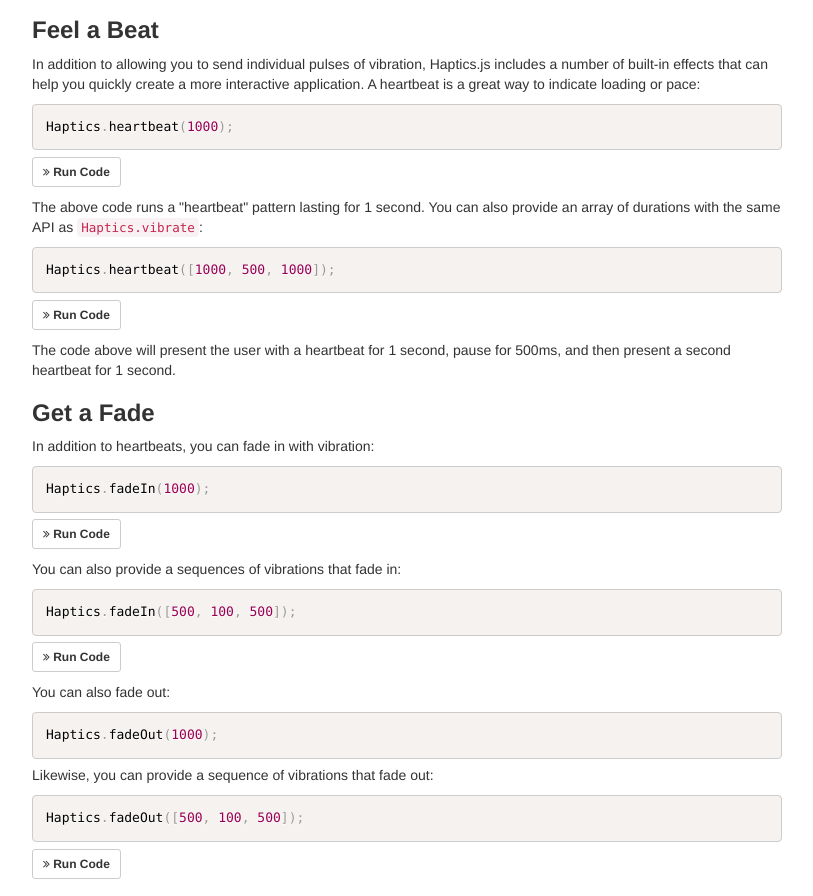
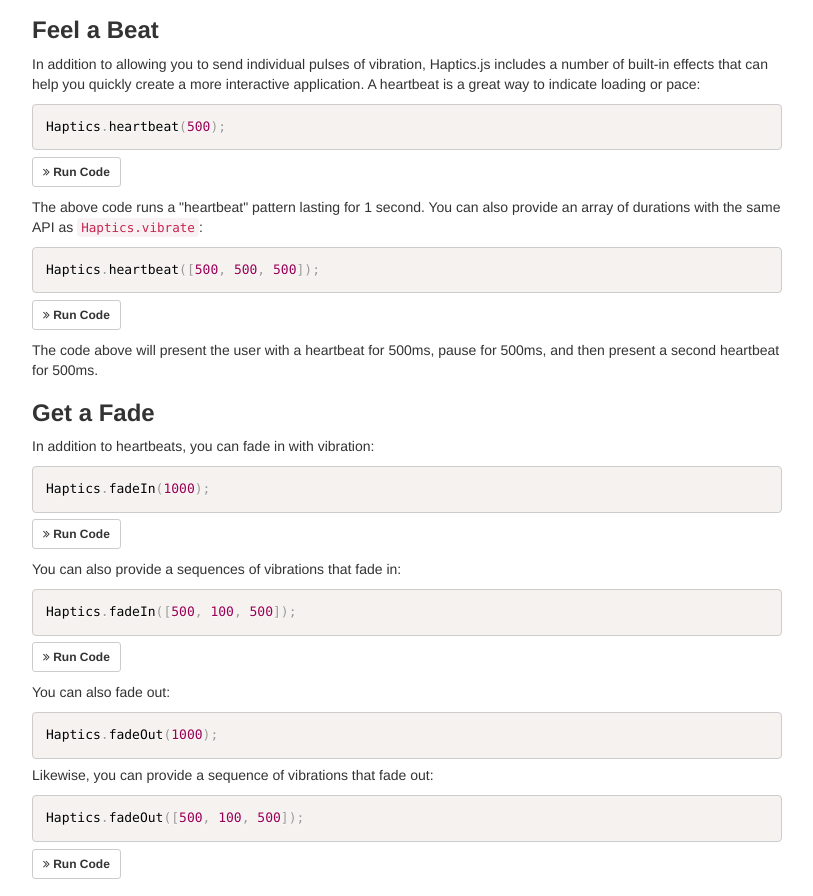
Before and after one commit to SomaticLabs/haptics.js, a plain HTML site: page index.html in a window 1280 px wide. Shown: the part 837-1733 px from the top of the page, without its empty margins (428-1241 px from the left). Drawn offline with nearby package versions, Linux system fonts and the light colour scheme.

Commit message:
halved the heartbeat duration

```diff
--- a/index.html
+++ b/index.html
@@ -63,12 +63,12 @@
             <p><a href="#" class="btn btn-sm btn-default run-code"><span class="fa fa-angle-double-right"></span> Run Code</a></p>
             <h3>Feel a Beat</h3>
             <p>In addition to allowing you to send individual pulses of vibration, Haptics.js includes a number of built-in effects that can help you quickly create a more interactive application. A heartbeat is a great way to indicate loading or pace:</p>
-            <pre><code class="language-javascript" data-src="prism.js">Haptics.heartbeat(1000);</code></pre>
+            <pre><code class="language-javascript" data-src="prism.js">Haptics.heartbeat(500);</code></pre>
             <p><a href="#" class="btn btn-sm btn-default run-code"><span class="fa fa-angle-double-right"></span> Run Code</a></p>
             <p>The above code runs a "heartbeat" pattern lasting for 1 second. You can also provide an array of durations with the same API as <code>Haptics.vibrate</code>:</p>
-            <pre><code class="language-javascript" data-src="prism.js">Haptics.heartbeat([1000, 500, 1000]);</code></pre>
+            <pre><code class="language-javascript" data-src="prism.js">Haptics.heartbeat([500, 500, 500]);</code></pre>
             <p><a href="#" class="btn btn-sm btn-default run-code"><span class="fa fa-angle-double-right"></span> Run Code</a></p>
-            <p>The code above will present the user with a heartbeat for 1 second, pause for 500ms, and then present a second heartbeat for 1 second.</p>
+            <p>The code above will present the user with a heartbeat for 500ms, pause for 500ms, and then present a second heartbeat for 500ms.</p>
             <h3>Get a Fade</h3>
             <p>In addition to heartbeats, you can fade in with vibration:</p>
             <pre><code class="language-javascript" data-src="prism.js">Haptics.fadeIn(1000);</code></pre>
```
